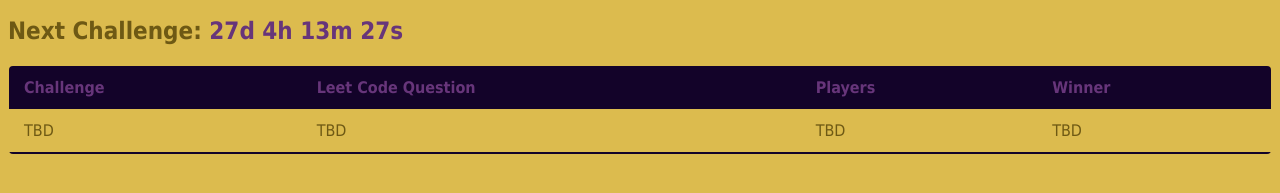
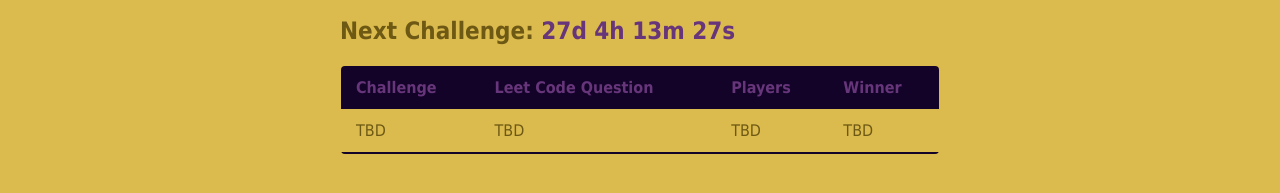
Before and after one commit to NKyhl/leaderboard, a plain HTML site: page index.html in a window 1280 px wide. Shown: the part 161-354 px from the top of the page. Drawn offline with Linux system fonts and the light colour scheme.

Commit message:
responsive width

```diff
--- a/styles.css
+++ b/styles.css
@@ -24,7 +24,7 @@ body {
 .container {
     display: flex;
     flex-direction: column;
-    width: 600px, 100%;
+    width: min(600px, 100%);
     margin: auto
 }
 
```
